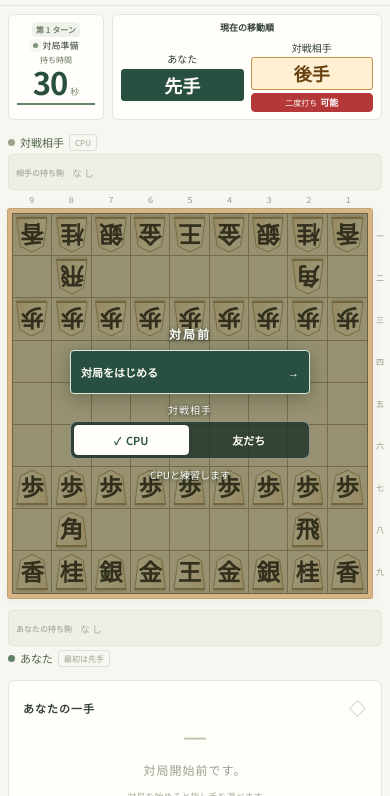
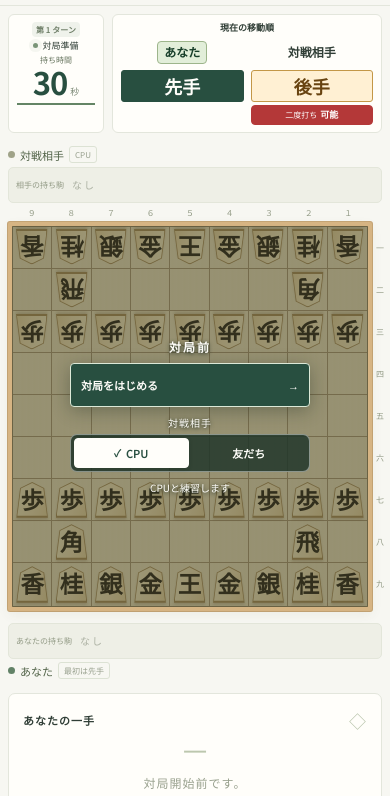
Before and after one commit to minmin-kun/awai-shogi, a website: page public/index.html in a window 390 px wide. Shown: the part 48-844 px from the top of the page. Drawn offline with Linux system fonts and the light colour scheme.

Commit message:
Update Site source

```diff
--- a/public/app.js
+++ b/public/app.js
@@ -48,7 +48,7 @@ function renderBoard(){
  $('ranks').innerHTML=(side===0?'一二三四五六七八九':'九八七六五四三二一').split('').map(v=>`<span>${v}</span>`).join('');
  for(const i of indices){const cell=document.createElement('button');cell.className='square';cell.setAttribute('role','gridcell');cell.dataset.index=i;const v=game.board[i];cell.setAttribute('aria-label',`${coord(i)}${v?' '+name(v.s)+'の'+LABELS[v.t]:' 空きマス'}`);cell.innerHTML=v?pieceHTML(v):'';cell.disabled=resolving||!started;
   const reserved=details.map((d,n)=>({...d,n})).filter(d=>d.m.to===i);
-  if(reserved.length){const last=reserved.at(-1),ghost=document.createElement('span');ghost.className='reservation-ghost'+(v?' occupied-ghost':'');ghost.setAttribute('aria-hidden','true');ghost.innerHTML=pieceHTML({s:side,t:(last.m.promote||forced({t:last.t,s:side},i))?'+'+last.t:last.t});cell.append(ghost);const badge=document.createElement('span');badge.className='reservation-badge';badge.textContent=reserved.map(d=>d.n+1).join('・')+'手目';cell.append(badge);cell.setAttribute('aria-label',cell.getAttribute('aria-label')+' '+reserved.map(d=>`${d.n+1}手目の移動予定の位置`).join(' '));}
+  if(reserved.length){const last=reserved.at(-1),ghost=document.createElement('span');ghost.className='reservation-ghost'+(v?' occupied-ghost':'');ghost.setAttribute('aria-hidden','true');ghost.innerHTML=pieceHTML({s:side,t:(last.m.promote||forced({t:last.t,s:side},i))?'+'+last.t:last.t});cell.append(ghost);const badge=document.createElement('span');badge.className='reservation-badge';badge.textContent=reserved.map(d=>['①','②'][d.n]).join('');badge.setAttribute('aria-hidden','true');cell.append(badge);cell.setAttribute('aria-label',cell.getAttribute('aria-label')+' '+reserved.map(d=>`${d.n+1}手目の移動予定の位置`).join(' '));}
   if(hintSelection?.from===i)cell.classList.add('selected');
   if(hintSelection&&canAct()&&(!edit||i!==draft.at(-1).to)&&reservable(hintBoard,side,{...hintSelection,to:i})){const conditional=!legal(hintBoard,side,{...hintSelection,to:i});cell.classList.add(conditional?'conditional':'legal');if(conditional)cell.setAttribute('aria-label',cell.getAttribute('aria-label')+' 条件付きの指し手');}
   if(game.last.some(e=>e.ok&&e.to===i))cell.classList.add('last-move');
--- a/public/index.html
+++ b/public/index.html
@@ -15,7 +15,7 @@
 </details></section>
 <div class="game-layout">
 <aside class="left-panel"><section class="panel turn-panel"><div class="section-label">対局のながれ <span id="round" class="round-badge">第 1 ターン</span></div><div class="phase-line"><span class="live-dot"></span><h2 id="phase-title">対局準備</h2></div><p id="phase-description">準備ができたら、はじめましょう。</p><div id="clock-display" class="clock-row"><span>持ち時間</span><strong><span id="seconds">30</span><small>秒</small></strong></div><div class="timer-track"><div id="timer-bar"></div></div><div class="phase-steps"><span id="think-step" class="current">01 考える</span><i></i><span id="move-step">02 移動</span></div><div id="readiness" class="readiness"><span><i id="my-ready"></i>あなたの選択</span><b id="my-ready-text">未選択</b><span><i id="their-ready"></i>相手の選択</span><b id="their-ready-text">待機中</b></div></section>
-<section id="connection-panel" class="panel connection-panel" aria-label="通信状態" hidden><div class="section-label">通信状態</div><div class="connection-badges"><span id="self-connection" class="connection-badge">あなた：接続確認中</span><span id="peer-connection" class="connection-badge">相手：接続確認中</span></div><p id="connection-note" role="status" aria-live="polite"></p></section><section class="panel order-panel"><div class="section-label">現在の移動順</div><div class="order-person"><span class="avatar yours">自</span><div><strong>あなた</strong><small id="my-start">最初は先手</small></div><span id="my-order" class="order-tag first">先手</span><span id="my-double" class="order-double" role="status" aria-atomic="true" hidden><span>二度打ち</span><strong>可能</strong></span></div><div class="order-person"><span class="avatar">相</span><div><strong id="opponent-name">対戦相手</strong><small id="their-start">最初は後手</small></div><span id="their-order" class="order-tag">後手</span><span id="their-double" class="order-double" role="status" aria-atomic="true"><span>二度打ち</span><strong>可能</strong></span></div><p class="order-note"><span>⇄</span> 先手が駒を取ると、<br>次のターンから順序が交代します。</p></section>
+<section id="connection-panel" class="panel connection-panel" aria-label="通信状態" hidden><div class="section-label">通信状態</div><div class="connection-badges"><span id="self-connection" class="connection-badge">あなた：接続確認中</span><span id="peer-connection" class="connection-badge">相手：接続確認中</span></div><p id="connection-note" role="status" aria-live="polite"></p></section><section class="panel order-panel"><div class="section-label">現在の移動順</div><div class="order-person"><div><strong id="my-player-name">あなた</strong><small id="my-start">最初は先手</small></div><span id="my-order" class="order-tag first">先手</span><span id="my-double" class="order-double" role="status" aria-atomic="true" hidden><span>二度打ち</span><strong>可能</strong></span></div><div class="order-person"><div><strong id="opponent-name">対戦相手</strong><small id="their-start">最初は後手</small></div><span id="their-order" class="order-tag">後手</span><span id="their-double" class="order-double" role="status" aria-atomic="true"><span>二度打ち</span><strong>可能</strong></span></div><p class="order-note"><span>⇄</span> 先手が駒を取ると、<br>次のターンから順序が交代します。</p></section>
 </aside>
 <section class="board-column" aria-label="将棋の対局"><div class="player-caption"><div><span class="player-dot"></span><strong id="top-name">対戦相手</strong><span id="top-sub">CPU</span></div><span id="top-order">後手 · 2番目に移動</span></div><div class="hand-tray opponent-hand"><span class="hand-label">相手の持ち駒</span><div id="their-hand" class="hand-pieces"></div></div><div class="board-surround"><div id="files" class="files"></div><div class="board-frame"><div id="board" class="board" role="grid" aria-label="将棋盤"></div><button id="near-confirm" class="near-confirm" type="button" hidden>確定 ✓</button><div id="board-start" class="board-start"><p>対局前</p><button id="board-start-button" class="primary-button" type="button">対局をはじめる <span aria-hidden="true">→</span></button><fieldset class="opponent-toggle"><legend>対戦相手</legend><div class="opponent-toggle-options"><label><input id="cpu-mode" type="radio" name="opponent-mode" value="cpu" checked><span>CPU</span></label><label><input id="online-mode" type="radio" name="opponent-mode" value="online"><span>友だち</span></label></div></fieldset><small id="mode-hint">CPUと練習します</small></div></div><div id="ranks" class="ranks"></div></div><div class="hand-tray my-hand"><span class="hand-label">あなたの持ち駒</span><div id="my-hand" class="hand-pieces"></div></div><div class="player-caption bottom-caption"><div><span class="player-dot yours"></span><strong>あなた</strong><span id="bottom-sub">最初は先手</span></div><span id="bottom-order">先手 · 1番目に移動</span></div></section>
 <aside class="right-panel"><section class="panel action-panel"><div class="section-label">あなたの一手 <span class="tiny-diamond">◇</span></div><div id="plan-list" class="plan-list"><div class="empty-plan"><span>一</span><p>一手を、選びましょう。</p><small>駒 → 移動先 の順にタップ</small></div></div><p id="nifu-warning" class="nifu-warning" role="alert" hidden></p><div class="plan-buttons"><button id="undo" class="text-button" disabled>↶ 選び直す</button><button id="clear-plan" class="text-button" hidden>すべて取り消す</button><button id="pass" class="text-button" disabled>パス</button></div><button id="confirm" class="primary-button" hidden>この一手を確定 <span>→</span></button><button id="double" class="double-button" disabled><svg class="double-icon" viewBox="0 0 36 42" aria-hidden="true" focusable="false"><path d="M18 3L29 9L32 38H4L7 9Z" fill="none" stroke="currentColor" stroke-width="1.6" stroke-linejoin="round"/><path d="M12 19H24M10 27H26" fill="none" stroke="currentColor" stroke-width="2.3" stroke-linecap="round"/></svg><span>二度打ち<small id="double-help">最初に後手だった人だけが使えます</small></span></button><p id="double-note" class="double-note" role="status" hidden></p><p class="private-note">⌑ 選んだ一手は、相手には見えません。</p></section>
--- a/public/style.css
+++ b/public/style.css
@@ -218,3 +218,13 @@
 .near-confirm.has-warning:after{border-top-color:#875619}
 .near-confirm.has-warning[data-placement="below"]:after{border-top:0;border-bottom-color:#875619}
 .mobile-controls .nifu-warning{margin:0;padding:8px 10px;font-size:10px;line-height:1.7;max-height:22dvh;overflow:auto}
+
+.reservation-badge{display:grid;place-items:center;min-width:17px;height:17px;padding:1px;border:0;border-radius:9px;background:#fffefaf0;color:#284f40;font-size:14px;font-weight:700;line-height:1}
+#my-player-name{display:inline-block;padding:3px 8px;border:1px solid #9db58b;border-radius:4px;background:#e2eed9;color:#173e29;font-size:14px;font-weight:800;line-height:1.4}
+@media(max-width:640px){
+ .order-panel{align-items:start}
+ .order-person>div{display:flex;align-items:center;justify-content:center;height:28px;min-height:28px}
+ .order-person>div>strong{font-size:12px;font-weight:600;line-height:1.4;white-space:nowrap}
+ .order-person #my-player-name{padding:2px 6px;font-size:12px;font-weight:800;line-height:1.4}
+ .reservation-badge{min-width:16px;height:16px;font-size:13px}
+}
```
